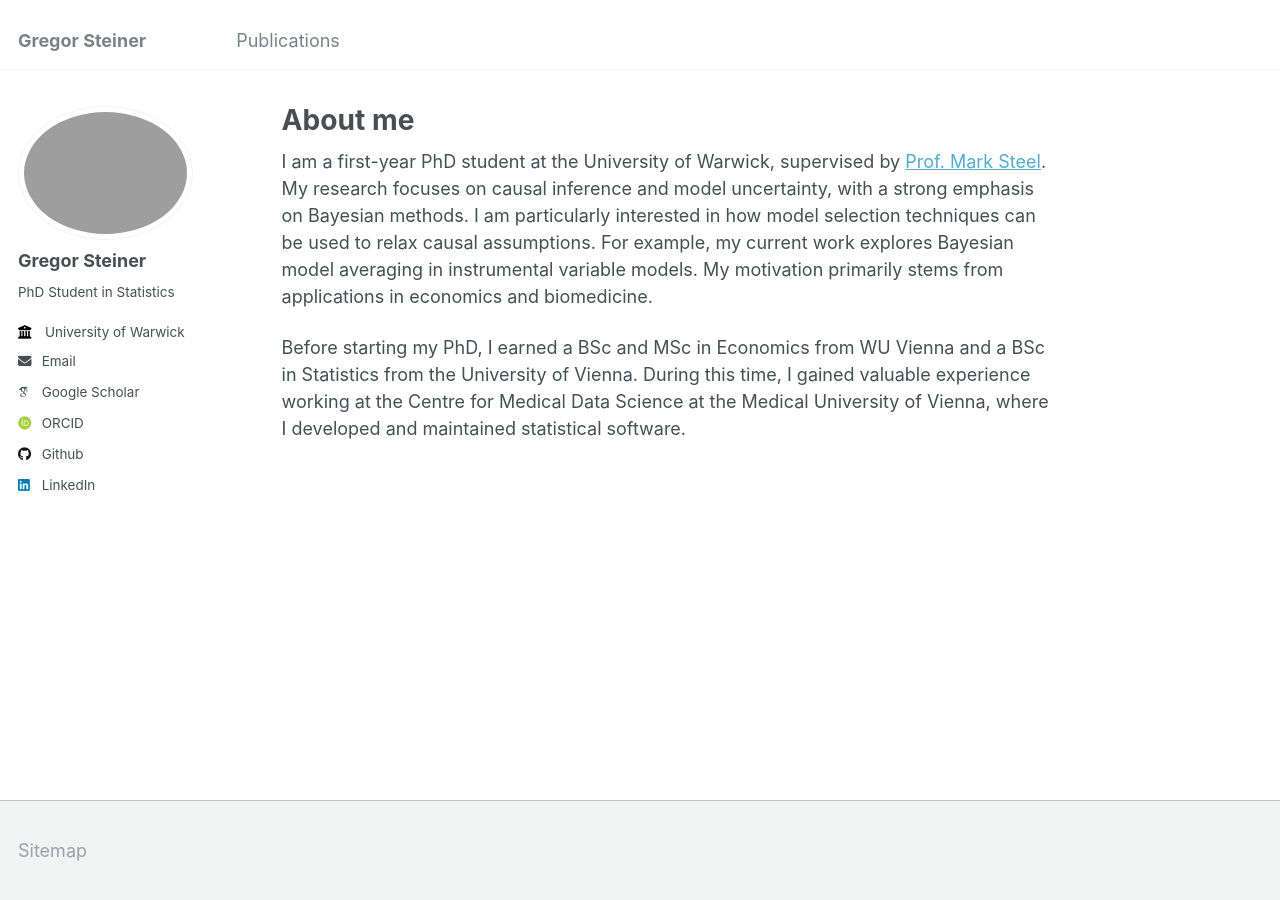
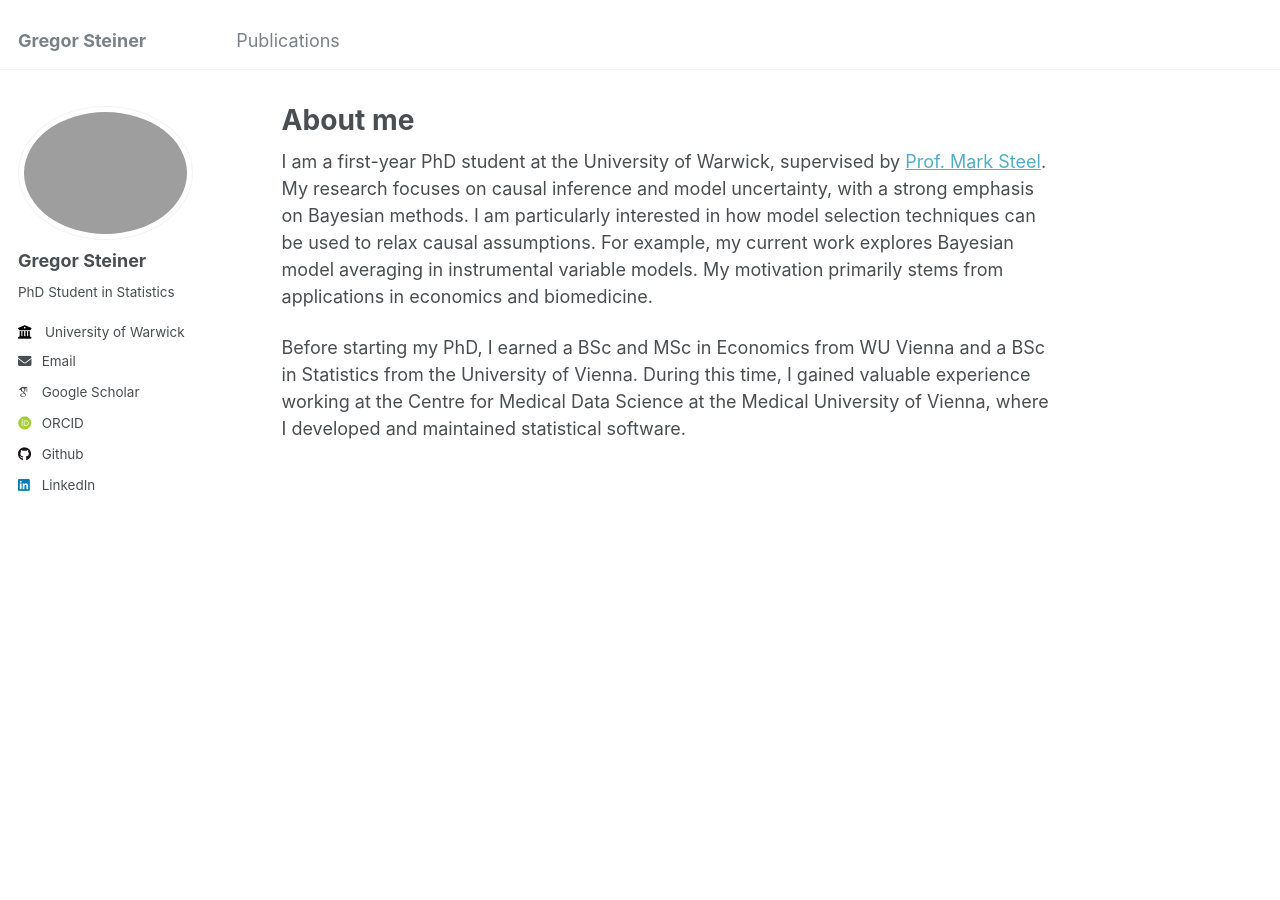
Before and after one commit to gregorsteiner/gregorsteiner.github.io, a Jekyll site: the page built from _pages/about.md, in a window 1280 px wide. Built offline with Jekyll 4.4.1, drawn with Linux system fonts in a browser that asks for light colours; some web fonts are replaced.

Commit message:
Removed footer

```diff
--- a/_config.yml
+++ b/_config.yml
@@ -116,7 +116,7 @@
       options:
         format           : "iso8601" # "iso8601" (default), "timestamp-seconds", "timestamp-milliseconds"
 atom_feed:
-  hide                   : false     # change to true to hide the RSS feed in the footer
+  hide                   : true     # change to true to hide the RSS feed in the footer
   path                   : # blank (default) uses feed.xml
 
 
--- a/_includes/footer/custom.html
+++ b/_includes/footer/custom.html
@@ -1,3 +1,5 @@
+{% comment %}
 <!-- start custom footer snippets -->
 <a href="/sitemap/">Sitemap</a>
 <!-- end custom footer snippets -->
+{% endcomment %}
--- a/_layouts/default.html
+++ b/_layouts/default.html
@@ -18,13 +18,6 @@
 
     {{ content }}
 
-    <div class="page__footer">
-      <footer>
-        {% include footer/custom.html %}
-        {% include footer.html %}
-      </footer>
-    </div>
-
     {% include scripts.html %}
 
   </body>
```
